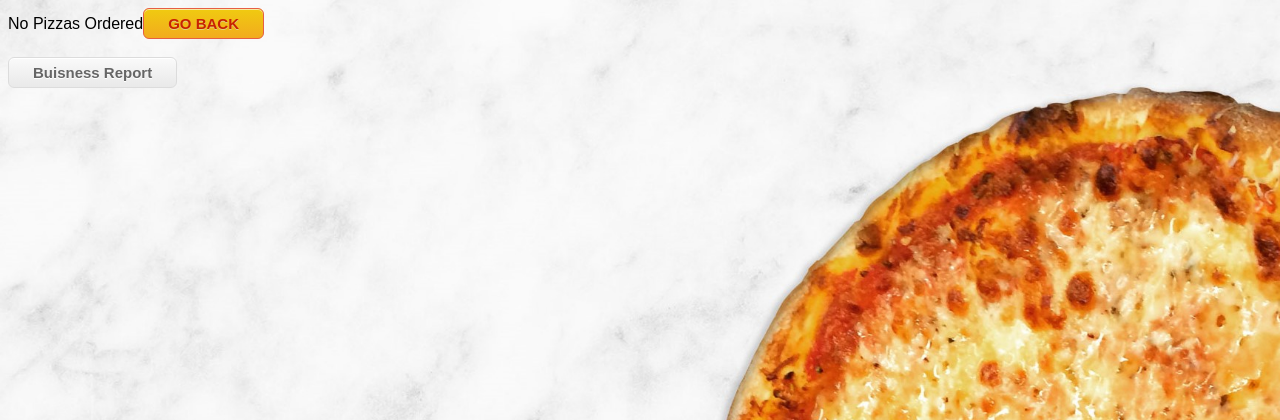
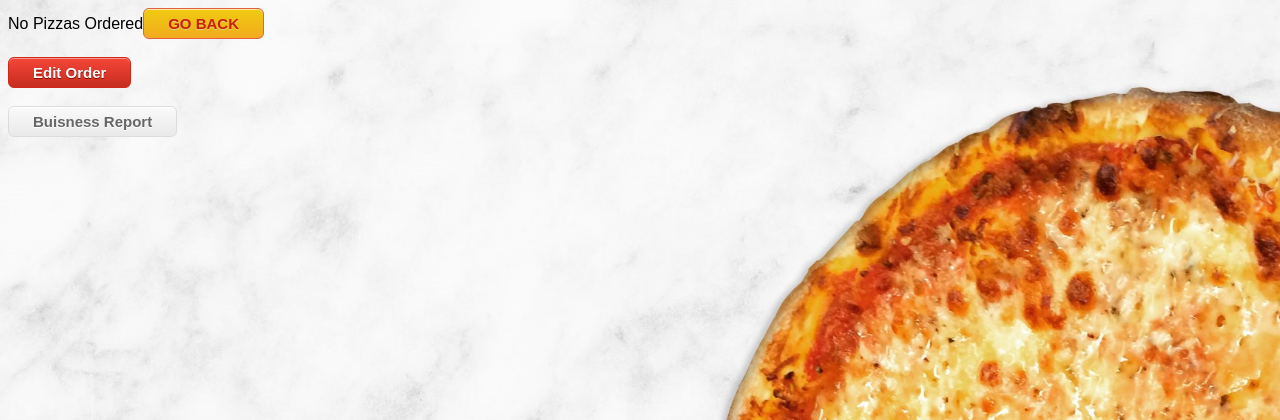
Before and after one commit to 1Jakesnake2/Pizza-Shop, a PHP site: page /vieworders.php in a window 1280 px wide. Shown: the top 420 px of the page. Run offline with PHP 8.4, Linux system fonts and the light colour scheme; the visitor is signed in with stand-in values (Sample User, id 1); data that the repository does not hold is empty.

Commit message:
Update vieworders.php

```diff
--- a/vieworders.php
+++ b/vieworders.php
@@ -93,12 +93,30 @@ button{	box-shadow:inset 0px 1px 0px 0px #f9eca0;
       text-decoration:none;
       text-shadow:0px 1px 0px #ded17c;
       }
+  .editButton {
+	box-shadow:inset 0px 1px 0px 0px #f5978e;
+	background:linear-gradient(to bottom, #f24537 5%, #c62d1f 100%);
+	background-color:#f24537;
+	border-radius:6px;
+	border:1px solid #d02718;
+	display:inline-block;
+	cursor:pointer;
+	color:#ffffff;
+	font-family:Arial;
+	font-size:15px;
+	font-weight:bold;
+	padding:6px 24px;
+	text-decoration:none;
+	text-shadow:0px 1px 0px #810e05;
+}
 
 </style>
 </head>
 </html>
 
 <?php
+//Testing GitHub 2
+session_start();
 error_reporting (E_ALL ^ E_NOTICE);
   $dbc=mysqli_connect("www.math-cs.ucmo.edu","cs4130_sp2020","tempPWD!","cs4130_sp2020") or die("Cannot Connect");
   $sql = "CREATE TABLE IF NOT EXISTS js_orders (
@@ -181,12 +199,18 @@ error_reporting (E_ALL ^ E_NOTICE);
       </form>
       </html>
       <?php
+      //Testing GitHub 3
     }else{
       echo "No Pizzas Ordered";
     }
       mysqli_close($dbc);
       echo "<button onclick=\"window.location = 'pizzaShop.php'\">GO BACK</button><br><br>";
-      echo"<form action = 'buisnessSummary.php'><input type = 'submit' value = 'Buisness Report' class = 'reportButton'></form>";
+      if($_SESSION["aType"] =="manager")
+      {
+        echo"<form action = 'manager.php'><input type = 'submit' value = 'Edit Order' class = 'editButton'></form><br>";
+        echo"<form action = 'buisnessSummary.php'><input type = 'submit' value = 'Buisness Report' class = 'reportButton'></form><br><br><br>";
+      }
+
 
 
 
```
